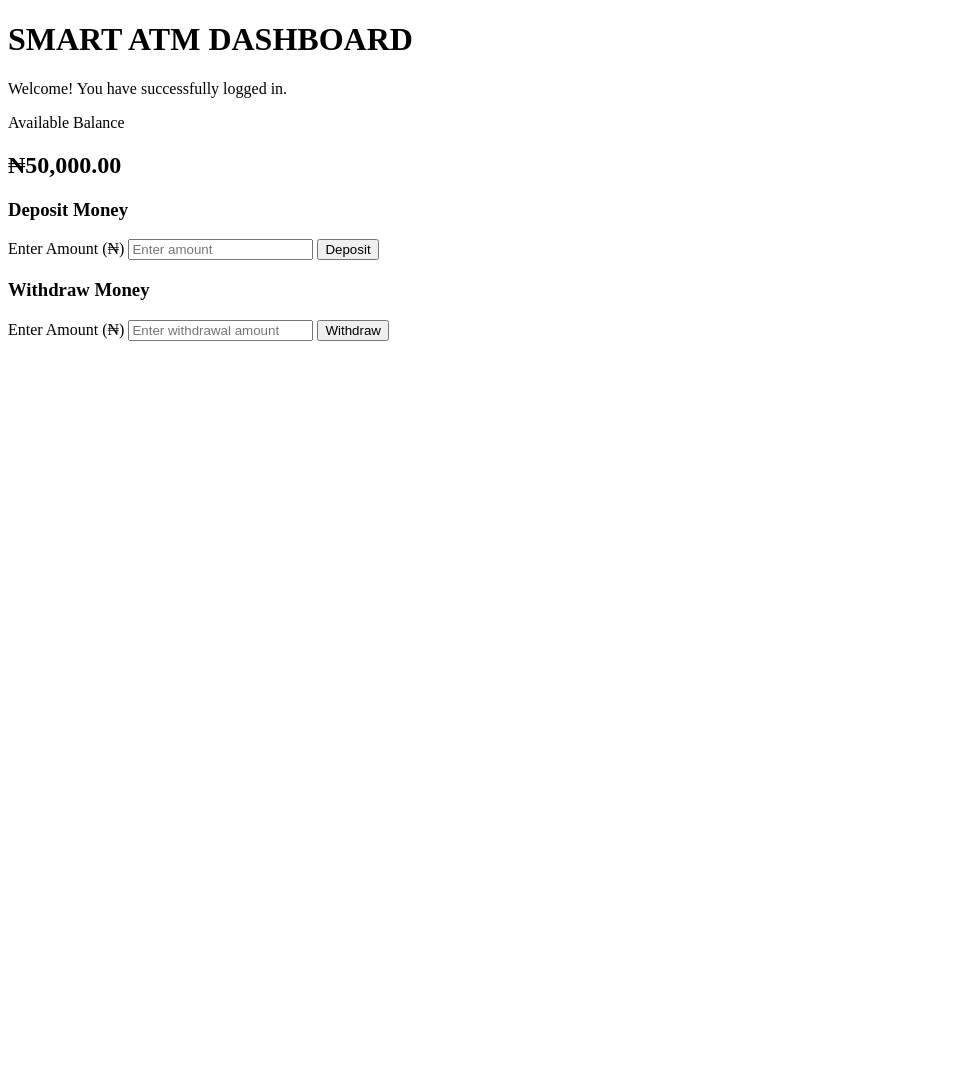
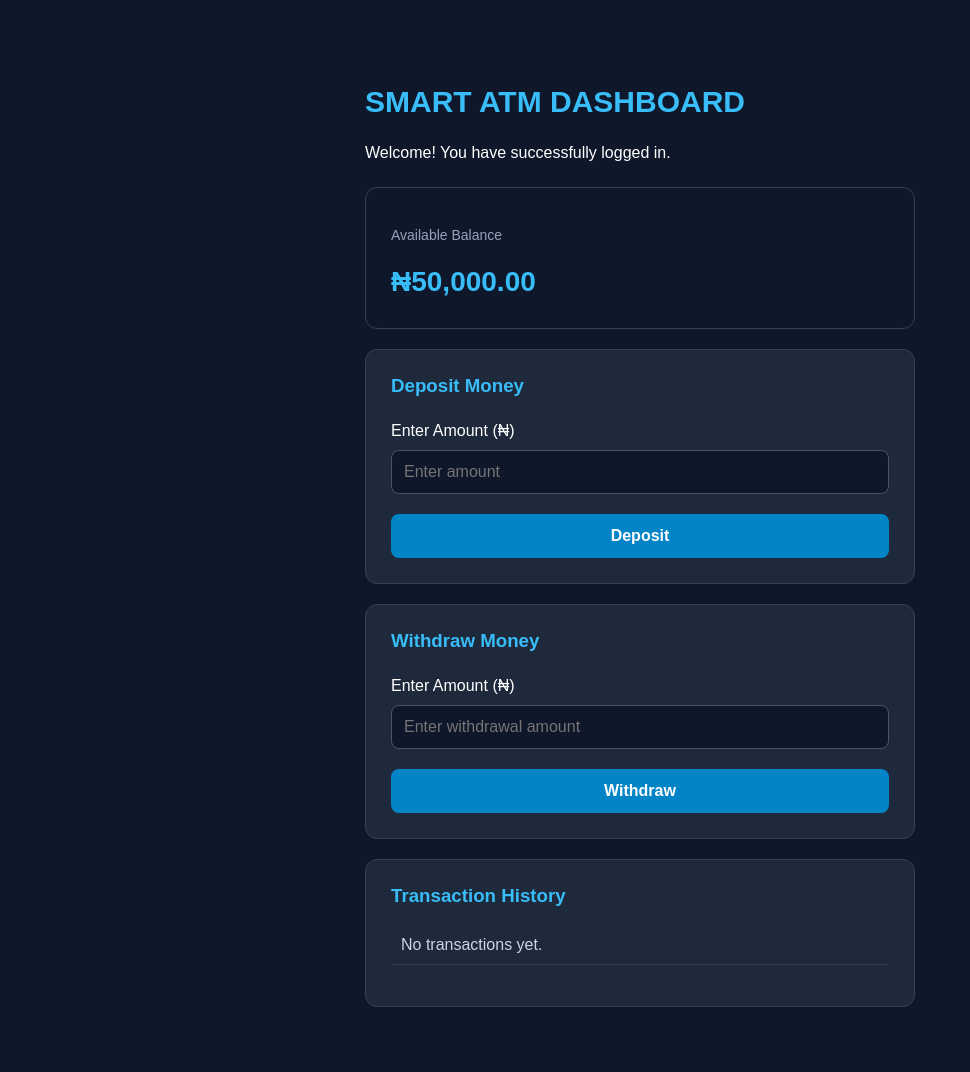
Before and after one commit to theoeasy247/My_Projects, a Flask app: page /dashboard in a window 1280 px wide. Shown: the whole page, without its empty margins (0-970 px from the left). Before the commit the page ends 341 px from the top, so only its background shows below. Run offline with Flask 3, Linux system fonts and the light colour scheme; the visitor is signed in with stand-in values (Sample User, id 1); parts of the project's set-up code (start-up, migrations or seed data) failed here and were passed over.

Commit message:
Implementation of functionality of Deposit, withdrawal, Transaction history on the dashboard

```diff
--- a/smart_atm/app.py
+++ b/smart_atm/app.py
@@ -6,6 +6,7 @@ app.secret_key = "smart-atm-development-key"
 
 correct_pin = "2026"
 balance = 50000
+transaction_history = []
 
 # Homepage and login route
 @app.route("/", methods=["GET", "POST"])
@@ -45,7 +46,11 @@ def dashboard():
     if not session.get("logged_in"):
         return redirect(url_for("home"))
 
-    return render_template("dashboard.html", balance=balance)
+    return render_template(
+        "dashboard.html",
+        balance=balance,
+        transaction_history=transaction_history
+    )
 
 @app.route("/deposit", methods=["POST"])
 def deposit():
@@ -61,7 +66,10 @@ def deposit():
 
         if amount > 0:
             balance += amount
+            transaction_history.append(f"Deposit: ₦{amount}")
+            print(transaction_history)
             message = "Deposit successful!"
+
         else:
             message = "Deposit amount must be greater than zero."
 
@@ -71,7 +79,8 @@ def deposit():
     return render_template(
         "dashboard.html",
         balance=balance,
-        message=message
+        message=message,
+        transaction_history=transaction_history
     )
 
 @app.route("/withdraw", methods=["POST"])
@@ -82,8 +91,6 @@ def withdraw():
         return redirect(url_for("home"))
 
     amount = request.form.get("amount", "").strip()
-
-    print("Received withdrawal amount:", repr(amount))
 
     try:
         amount = int(amount)
@@ -96,6 +103,7 @@ def withdraw():
 
         else:
             balance -= amount
+            transaction_history.append(f"Withdrawal: ₦{amount}")
             message = "Withdrawal successful!"
 
     except ValueError:
@@ -104,7 +112,8 @@ def withdraw():
     return render_template(
         "dashboard.html",
         balance=balance,
-        message=message
+        message=message,
+        transaction_history=transaction_history
     )
 
 # Run the Flask application
--- a/smart_atm/static/style.css
+++ b/smart_atm/static/style.css
@@ -5,14 +5,11 @@ body {
     color: white;
     margin: 0;
     min-height: 100vh;
-
-    display: flex;
-    justify-content: center;
-    align-items: center;
 }
 
 /* Login card */
 .login-card {
+    margin: 40px auto;
     background-color: #1e293b;
     width: 100%;
     max-width: 350px;
@@ -106,3 +103,39 @@ button:hover {
     font-size: 28px;
     margin-bottom: 5px;
 }
+
+
+/* Dashboard page styling */
+.dashboard-container {
+    width: 90%;
+    max-width: 600px;
+    margin: 40px auto;
+    padding: 25px;
+    box-sizing: border-box;
+}
+
+/* Dashboard cards */
+.deposit-card,
+.withdrawal-card,
+.history-card {
+    background-color: #1e293b;
+    padding: 25px;
+    margin-top: 20px;
+    border-radius: 12px;
+    border: 1px solid #334155;
+}
+
+/* Dashboard section headings */
+.deposit-card h3,
+.withdrawal-card h3,
+.history-card h3 {
+    color: #38bdf8;
+    margin-top: 0;
+}
+
+/* Transaction history text */
+.history-card p {
+    color: #cbd5e1;
+    padding: 10px;
+    border-bottom: 1px solid #334155;
+}
--- a/smart_atm/templates/dashboard.html
+++ b/smart_atm/templates/dashboard.html
@@ -5,9 +5,13 @@
     <meta charset="UTF-8">
     <meta name="viewport" content="width=device-width, initial-scale=1.0">
     <title>Smart ATM Dashboard</title>
+
+    <link rel="stylesheet" href="{{url_for('static', filename='style.css')}}">
 </head>
 
 <body>
+
+<div class="dashboard-container">
 
     <h1>SMART ATM DASHBOARD</h1>
 
@@ -19,6 +23,8 @@
 
         <h2>₦{{ "{:,.2f}".format(balance) }}</h2>
 
+    </div>
+
     <div class="deposit-card">
 
         <h3>Deposit Money</h3>
@@ -27,9 +33,18 @@
 
             <label for="amount">Enter Amount (₦)</label>
 
-        <input type="number" id="amount" name="amount" placeholder="Enter amount">
+        <input
+            type="number"
+            id="amount"
+            name="amount"
+            placeholder="Enter amount"
+        >
 
         <button type="submit">Deposit</button>
+
+    </form>
+
+</div>
 
 <div class="withdrawal-card">
 
@@ -52,15 +67,28 @@
 
 </div>
 
-    </form>
-
 {% if message %}
     <p>{{ message }}</p>
 {% endif %}
 
+<div class="history-card">
+
+    <h3>Transaction History</h3>
+
+    {% if transaction_history %}
+
+        {% for transaction in transaction_history %}
+
+            <p>{{ transaction }}</p>
+
+        {% endfor %}
+
+    {% else %}
+
+        <p>No transactions yet.</p>
+
+    {% endif %}
 </div>
-
 </div>
-
 </body>
 </html>
```
Lines whose indentation alone changed are shown as unchanged.
